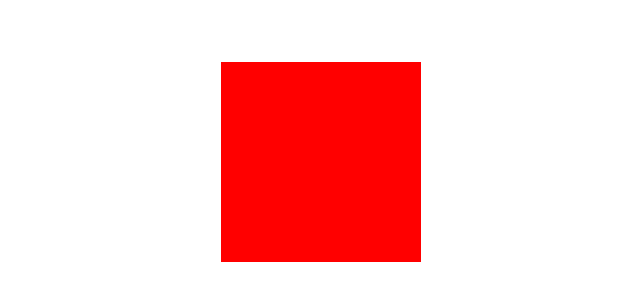
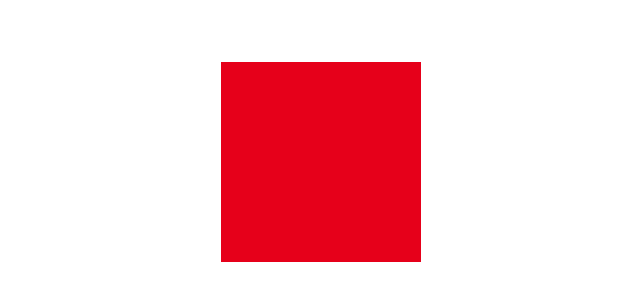
Before and after one commit to dwaps/tutos, a plain HTML site: page index.html in a window 1280 px wide. Shown: the part 238-538 px from the top of the page, without its empty margins (319-959 px from the left). Drawn offline with Linux system fonts and the light colour scheme.

Commit message:
Superposition d'une première face du cube

```diff
--- a/index.css
+++ b/index.css
@@ -28,7 +28,7 @@ body {
 }
 
 .cube {
-    background: red;
+    background: purple; /* debug */
     position: absolute;
     top: 50%;
     left: 50%;
@@ -36,3 +36,14 @@ body {
     width: 200px;
     height: 200px;
 }
+.cube > span {
+    position: absolute;
+    width: inherit;
+    height: inherit;
+    opacity: 0.8;
+}
+    .cube .n1 {
+        left: 0;
+        top: 0;
+        background: red;
+    }
--- a/index.html
+++ b/index.html
@@ -12,6 +12,8 @@
     <body>
         <div class="container">
             <div class="cube">
+                <span class="n1">
+                </span>
             </div>
         </div>
     </body>
```
